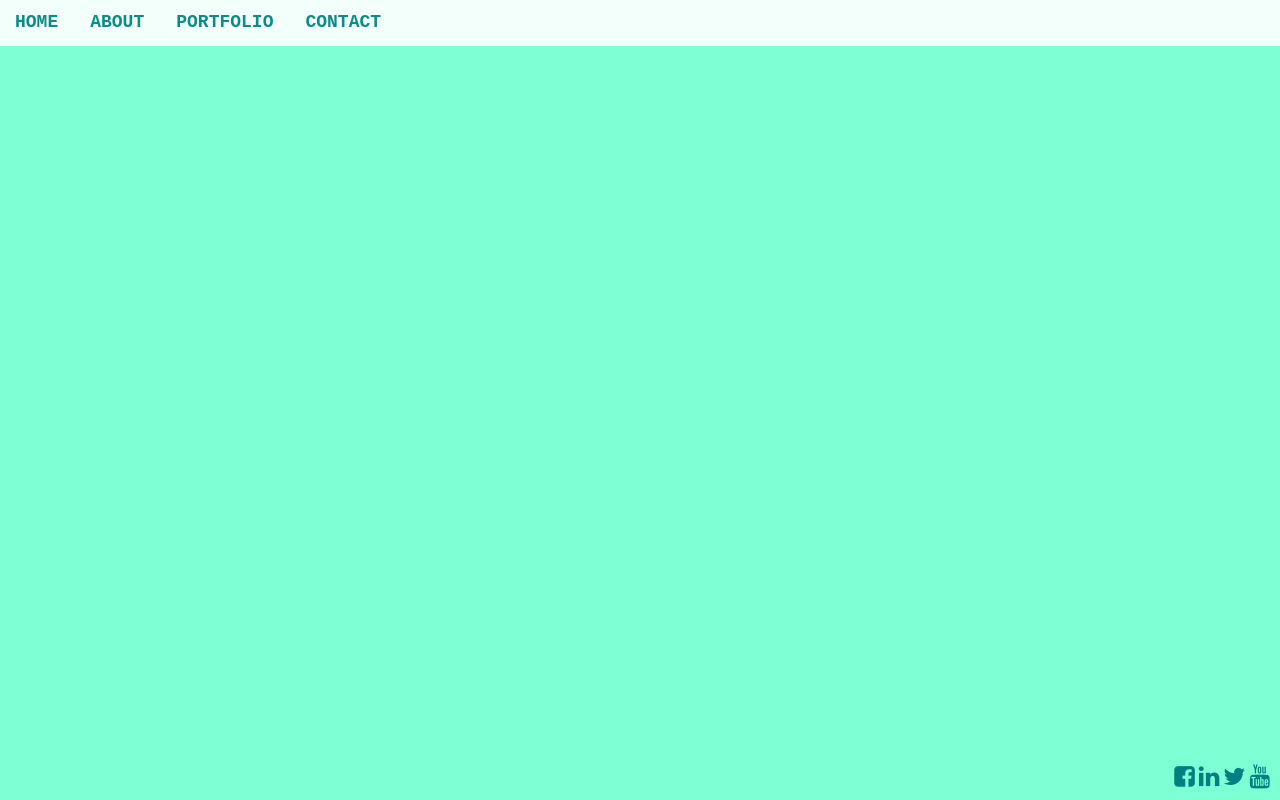
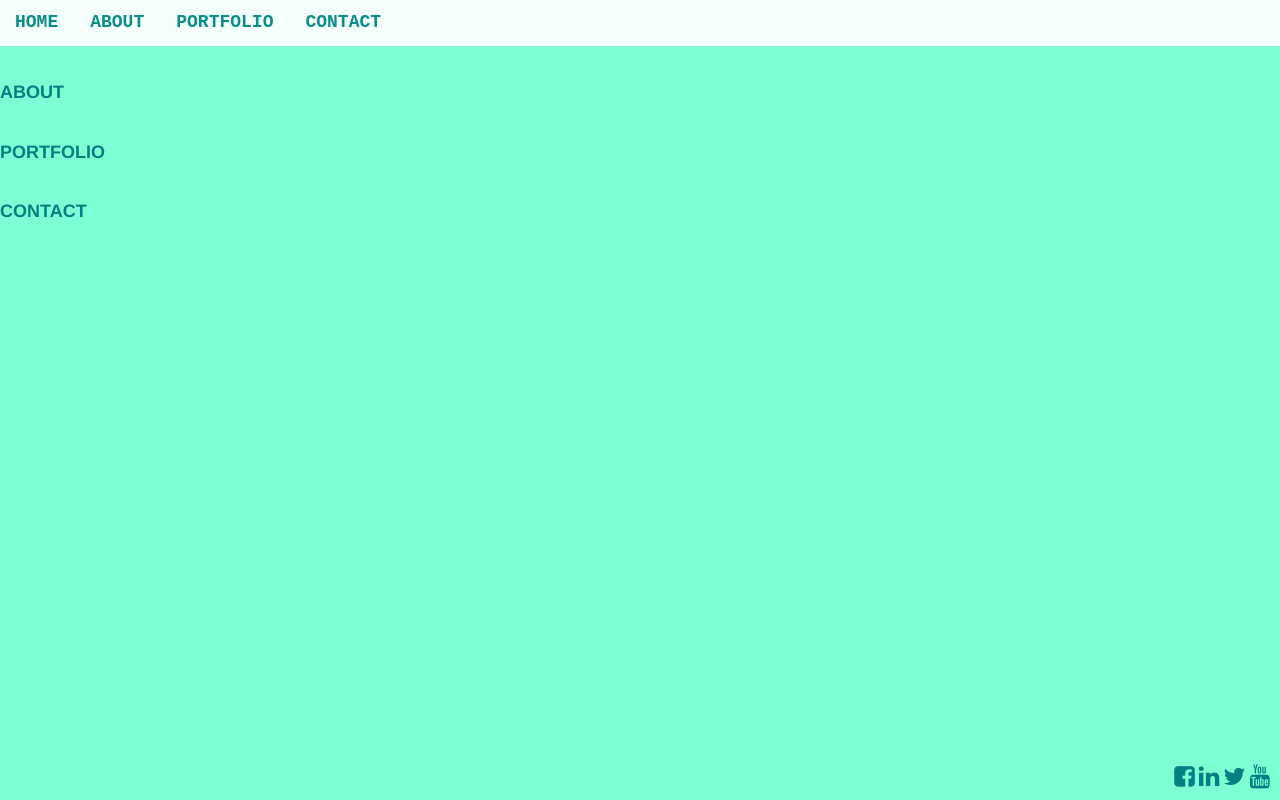
Before and after one commit to eun-n/personalsite, a website: page index.html in a window 1280 px wide. Drawn offline with nearby package versions, Linux system fonts and the light colour scheme.

Commit message:
anchor tags

```diff
--- a/index.html
+++ b/index.html
@@ -14,11 +14,19 @@
   <body>
     <ul class="nav nav-pills">
       <li role="presentation"><a href="/">HOME</a></li>
-      <li role="presentation"><a href="/about">ABOUT</a></li>
-      <li role="presentation"><a href="/portfolio">PORTFOLIO</a></li>
-      <li role="presentation"><a href="/contact">CONTACT</a></li>
+      <li role="presentation"><a href="#about">ABOUT</a></li>
+      <li role="presentation"><a href="#portfolio">PORTFOLIO</a></li>
+      <li role="presentation"><a href="#contact">CONTACT</a></li>
     </ul>
-
+    <div class="about">
+      <h1><a name="about">ABOUT</a></h1>
+    </div>
+    <div class="portfolio">
+      <h1><a name="portfolio">PORTFOLIO</a></h1>
+    </div>
+    <div class="contact">
+      <h1><a name="contact">CONTACT</a></h1>
+    </div>
 
   <footer>
     <div class="socmedia">
--- a/static/script.js
+++ b/static/script.js
@@ -0,0 +1,3 @@
+function scrollTo(hash) {
+    location.hash = "#" + hash;
+}
```
